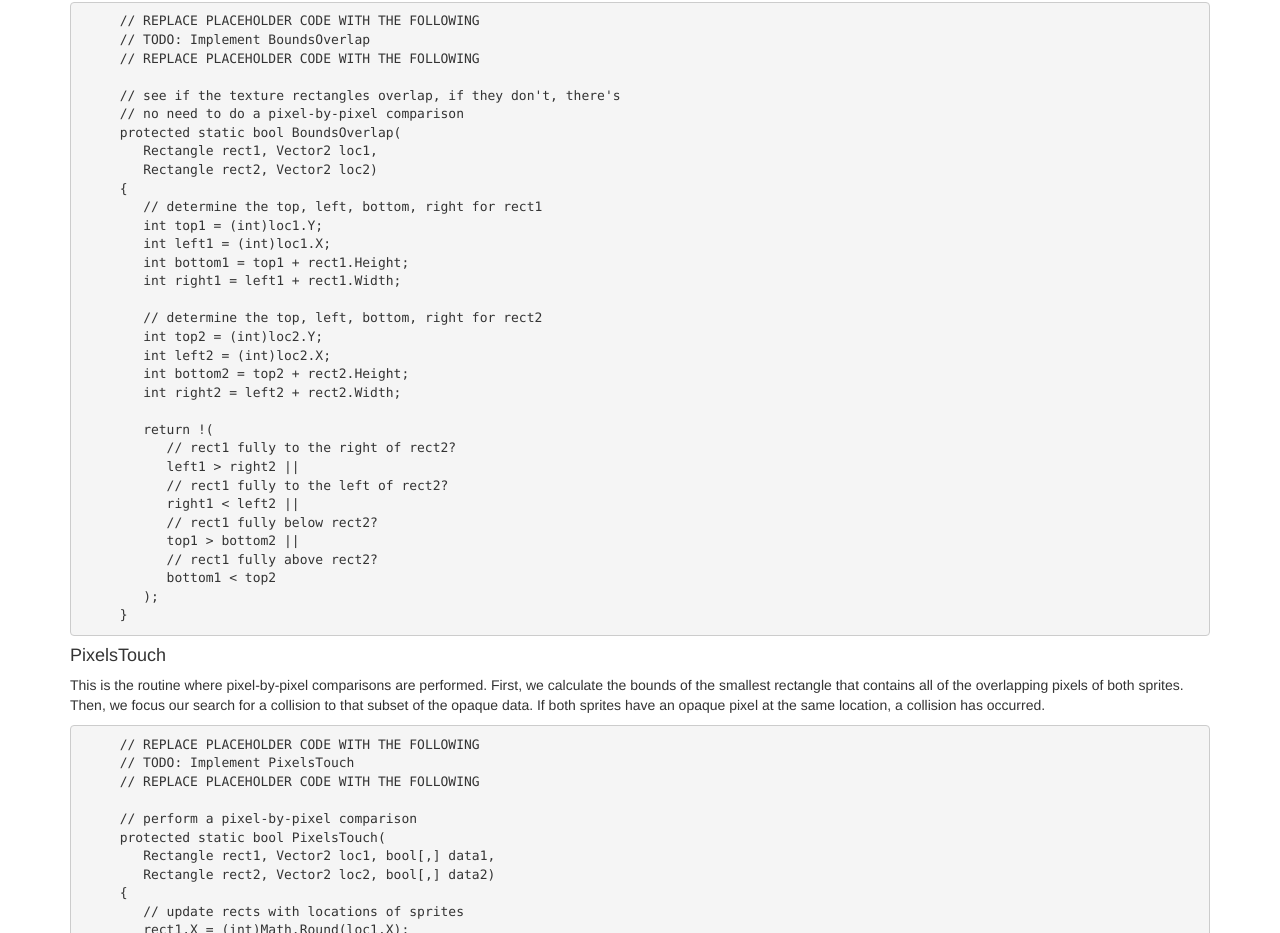
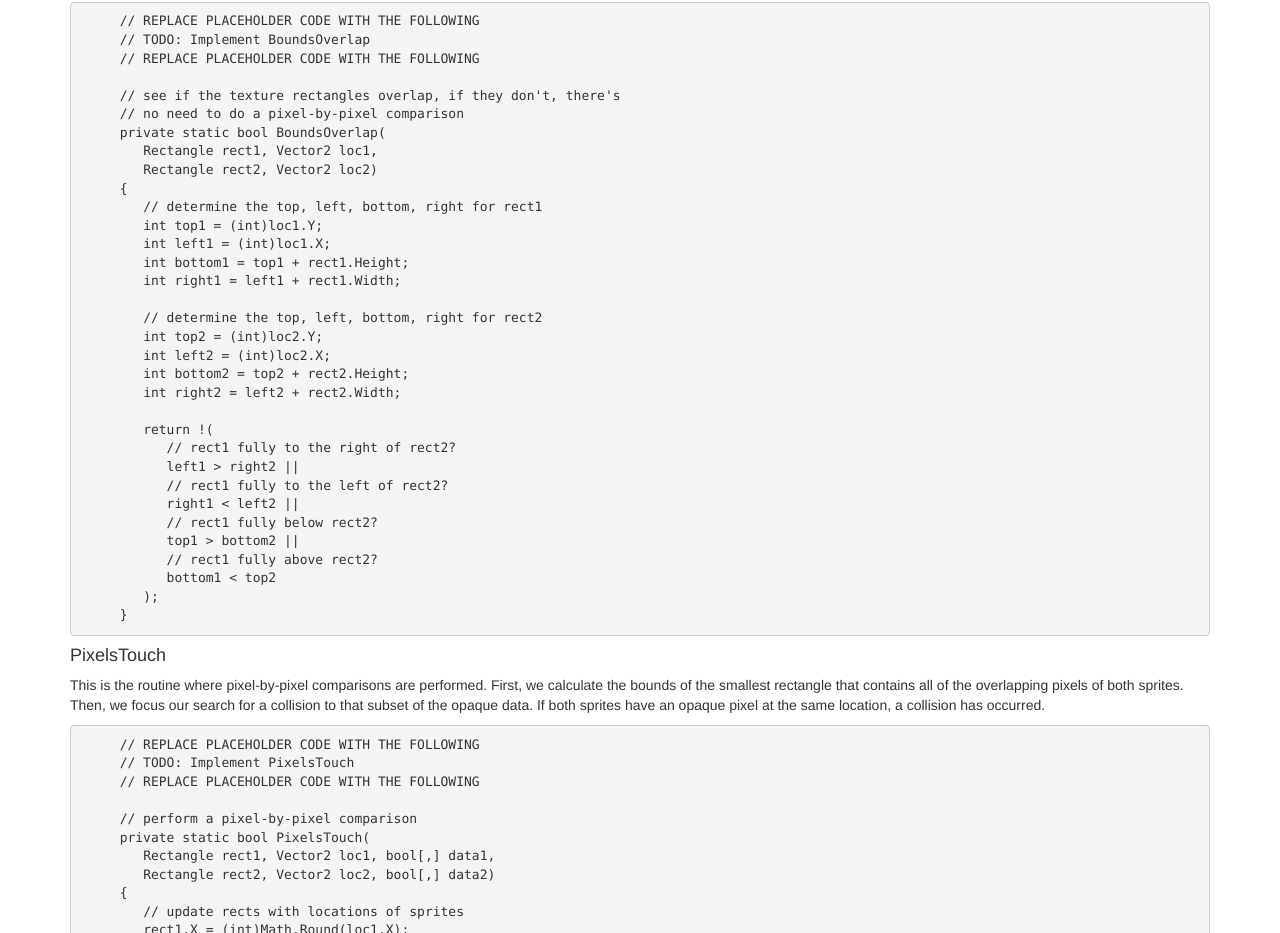
Before and after one commit to groundh0g/codetopia.com, a Jekyll site: the page built from book/codecamps/ch18-libs-collision-detection.md, in a window 1280 px wide and 1400 px high, scrolled down 4487 px. Shown: the part 247-1180 px from the top of the window. Built offline with Jekyll 4.4.1, drawn with Linux system fonts in a browser that asks for light colours; nearby versions of some CDN libraries; library files that are not in the unit come from our copies; some of the changed text lies outside the part shown.

Commit message:
Tweaks to static accessors.

```diff
--- a/book/codecamps/ch18-libs-collision-detection.md
+++ b/book/codecamps/ch18-libs-collision-detection.md
@@ -184,7 +184,7 @@ Once we have our opacity data, we can start checking for sprite collisions. The
          }
 
          // TODO: Implement BoundsOverlap
-         protected static bool BoundsOverlap(
+         private static bool BoundsOverlap(
             Rectangle rect1, Vector2 loc1,
             Rectangle rect2, Vector2 loc2)
          {
@@ -192,7 +192,7 @@ Once we have our opacity data, we can start checking for sprite collisions. The
          }
 
          // TODO: Implement PixelsTouch
-         protected static bool PixelsTouch(
+         private static bool PixelsTouch(
             Rectangle rect1, Vector2 loc1, bool[,] data1,
             Rectangle rect2, Vector2 loc2, bool[,] data2)
          {
@@ -217,7 +217,7 @@ If the first sprite is fully to the left, fully to the right, fully above, or fu
 
          // see if the texture rectangles overlap, if they don't, there's
          // no need to do a pixel-by-pixel comparison
-         protected static bool BoundsOverlap(
+         private static bool BoundsOverlap(
             Rectangle rect1, Vector2 loc1,
             Rectangle rect2, Vector2 loc2)
          {
@@ -254,7 +254,7 @@ This is the routine where pixel-by-pixel comparisons are performed. First, we ca
          // REPLACE PLACEHOLDER CODE WITH THE FOLLOWING
 
          // perform a pixel-by-pixel comparison
-         protected static bool PixelsTouch(
+         private static bool PixelsTouch(
             Rectangle rect1, Vector2 loc1, bool[,] data1,
             Rectangle rect2, Vector2 loc2, bool[,] data2)
          {
```
